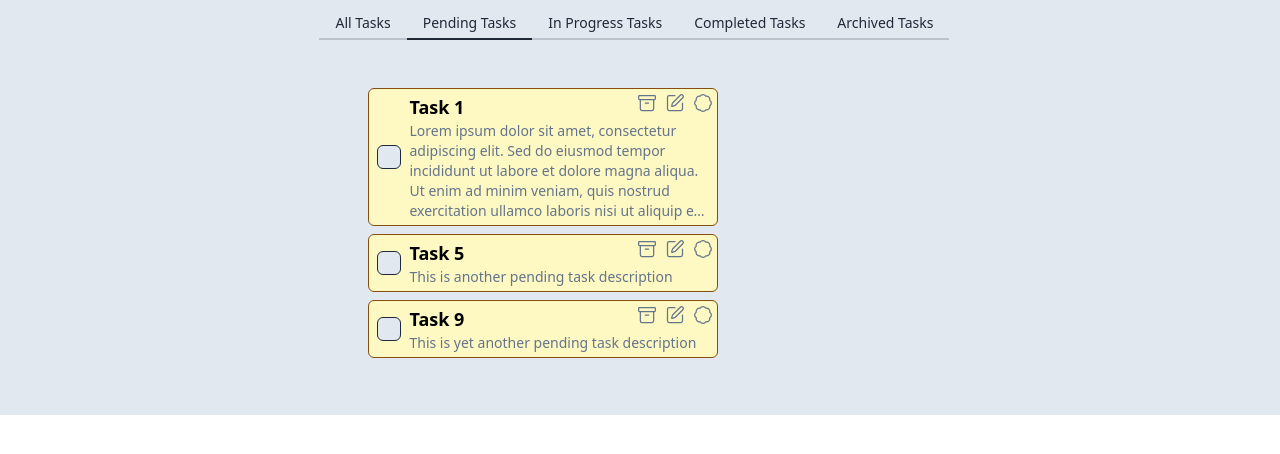
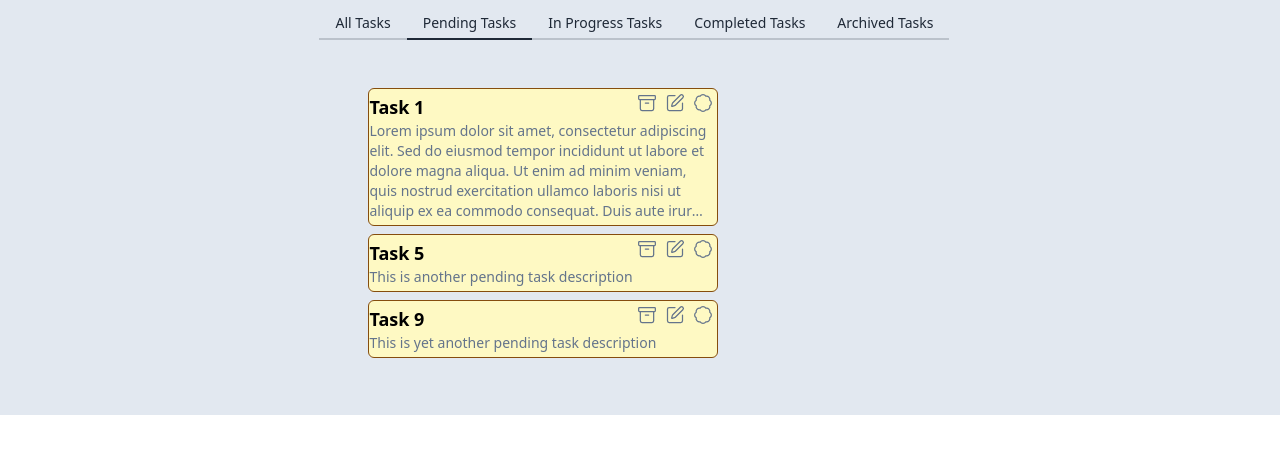
Before and after one commit to fractal-bootcamp/briansmiley-TaskManager, a React (Vite) app: page / in a window 1280 px wide. Shown: the top 454 px of the page. Built offline with nearby package versions, Linux system fonts and the light colour scheme.

Commit message:
removes status indicator

```diff
--- a/src/components/Task/TaskItem.tsx
+++ b/src/components/Task/TaskItem.tsx
@@ -22,10 +22,7 @@ export default function TaskItem({ task }: TaskItemProps) {
       <div className="absolute top-1 right-1 flex items-center justify-center text-slate-500 hover:text-black hover:cursor-pointer rounded-md">
         <TaskActionIconGroup task={task} />
       </div>
-      {/* Status indicator */}
-      <div className="basis-10 shrink-0 flex items-center justify-center self-center">
-        <div className=" rounded-md bg-slate-200 border border-slate-800 w-6 h-6"></div>
-      </div>
+
       {/* Title and description */}
       <div className={``}>
         <div className="text-lg font-semibold text-black truncate">
```
